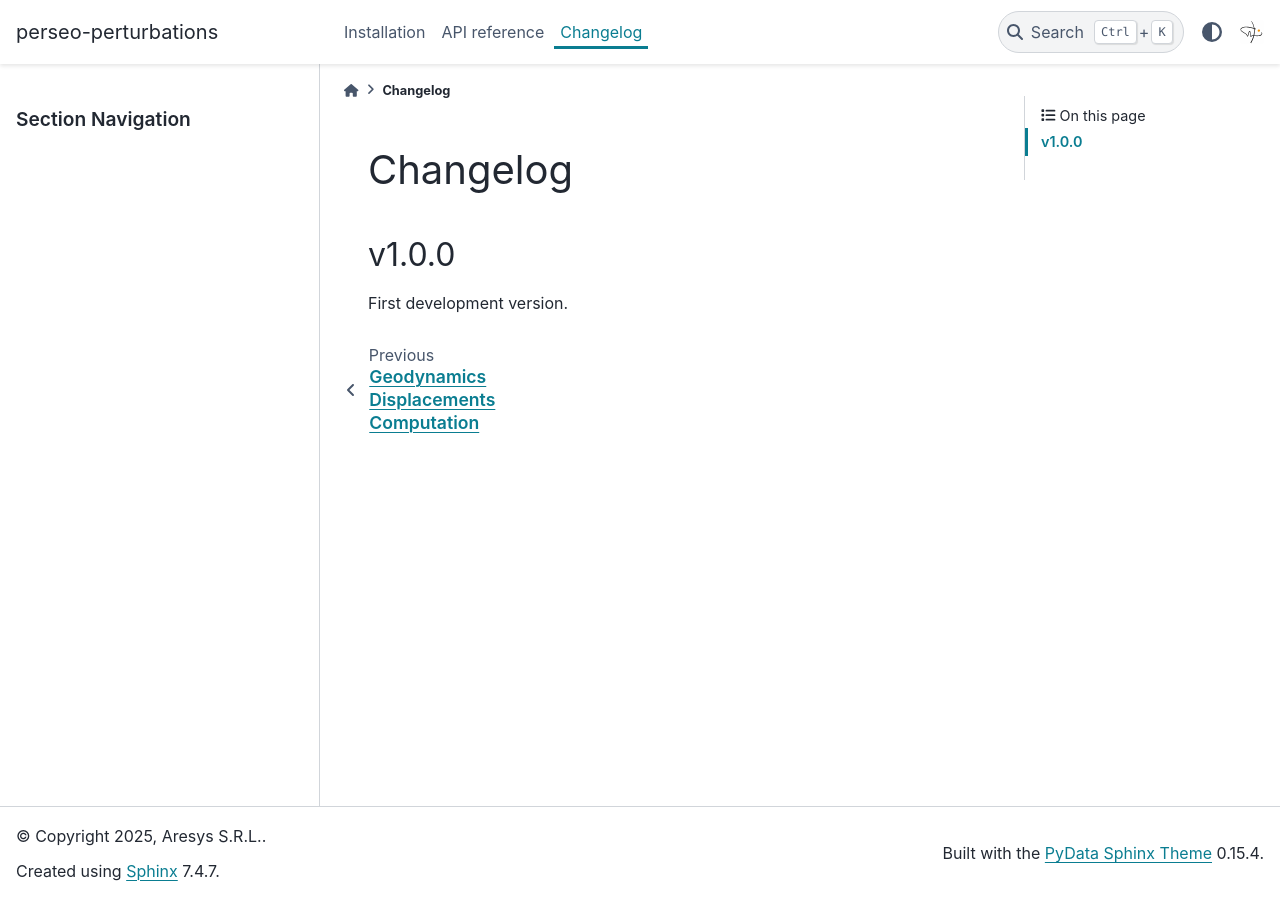
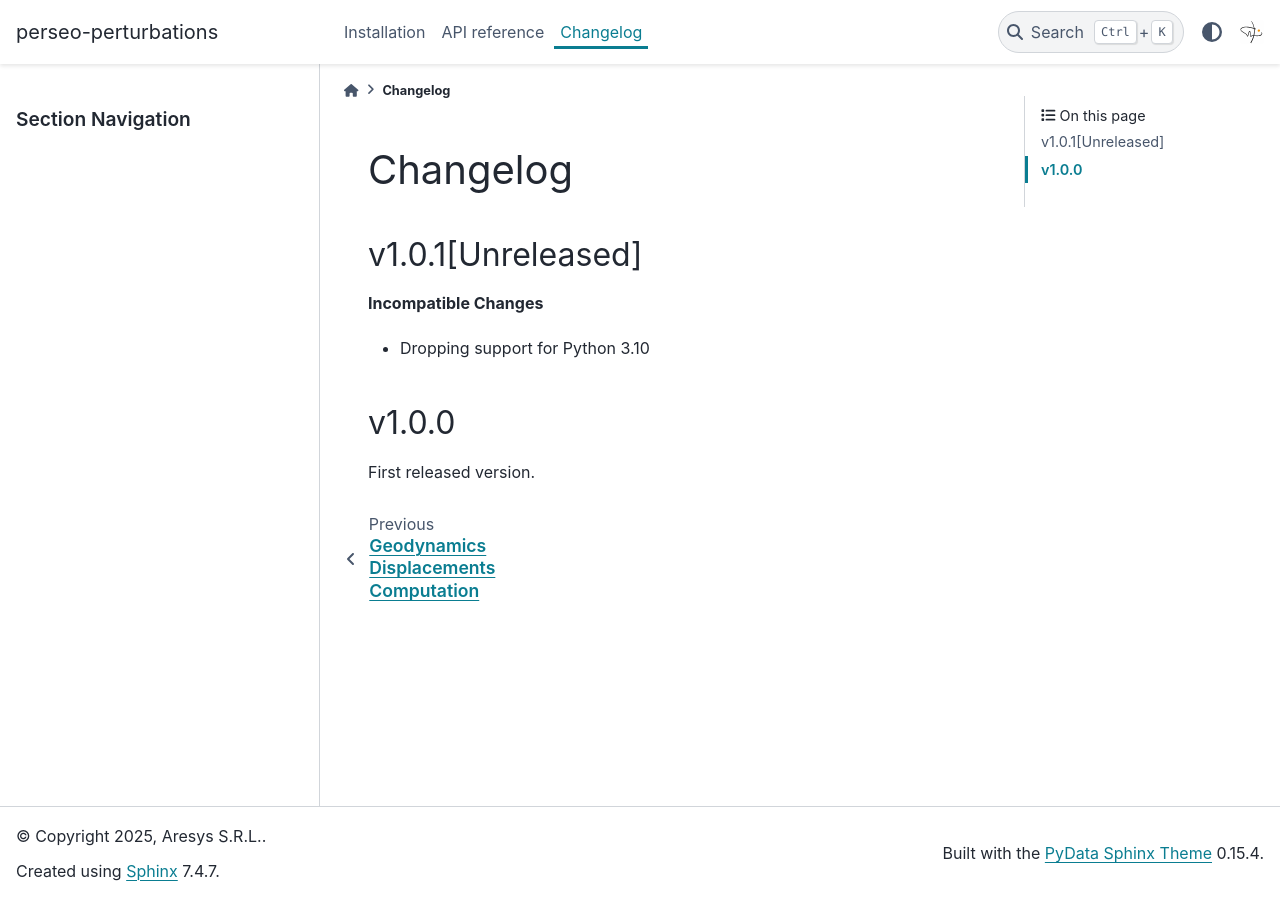
Before and after one commit to aresys-srl/perseo, a Sphinx documentation site: the page built from perseo-perturbations/docs/source/changelog.rst, in a window 1280 px wide. Built offline with Sphinx 7.4.7 and the PyData theme 0.15.4, drawn with Linux system fonts in a browser that asks for light colours; the version number could not be read and is left out.

Commit message:
perturbations: dropping support for python 3.10

```diff
--- a/perseo-perturbations/docs/source/changelog.rst
+++ b/perseo-perturbations/docs/source/changelog.rst
@@ -1,7 +1,14 @@
 Changelog
 =========
+
+v1.0.1[Unreleased]
+------------------
+
+**Incompatible Changes**
+
+- Dropping support for Python 3.10
 
 v1.0.0
 ------
 
-First development version.
+First released version.
```
Also changed, not shown: 4 other files.
